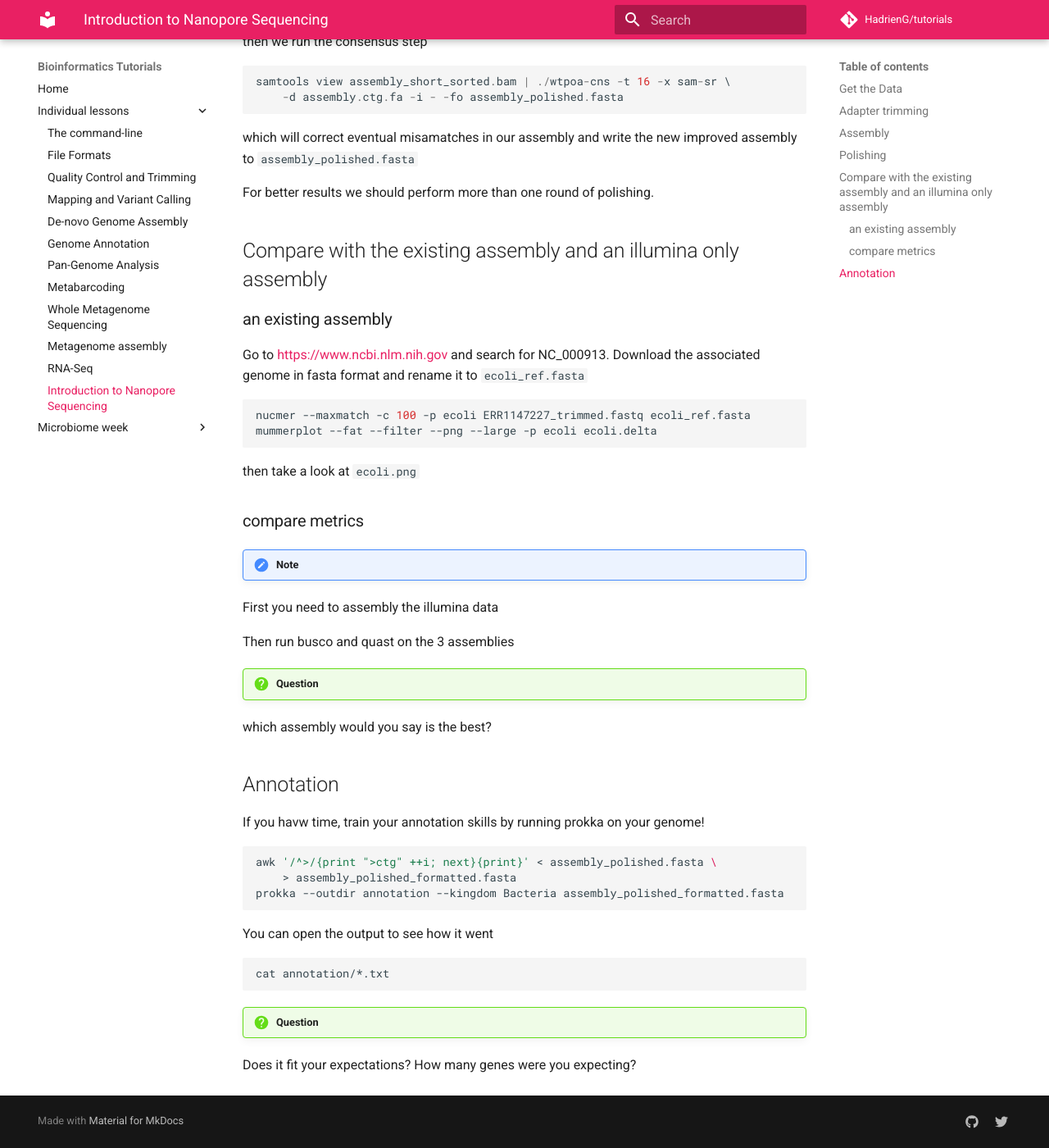
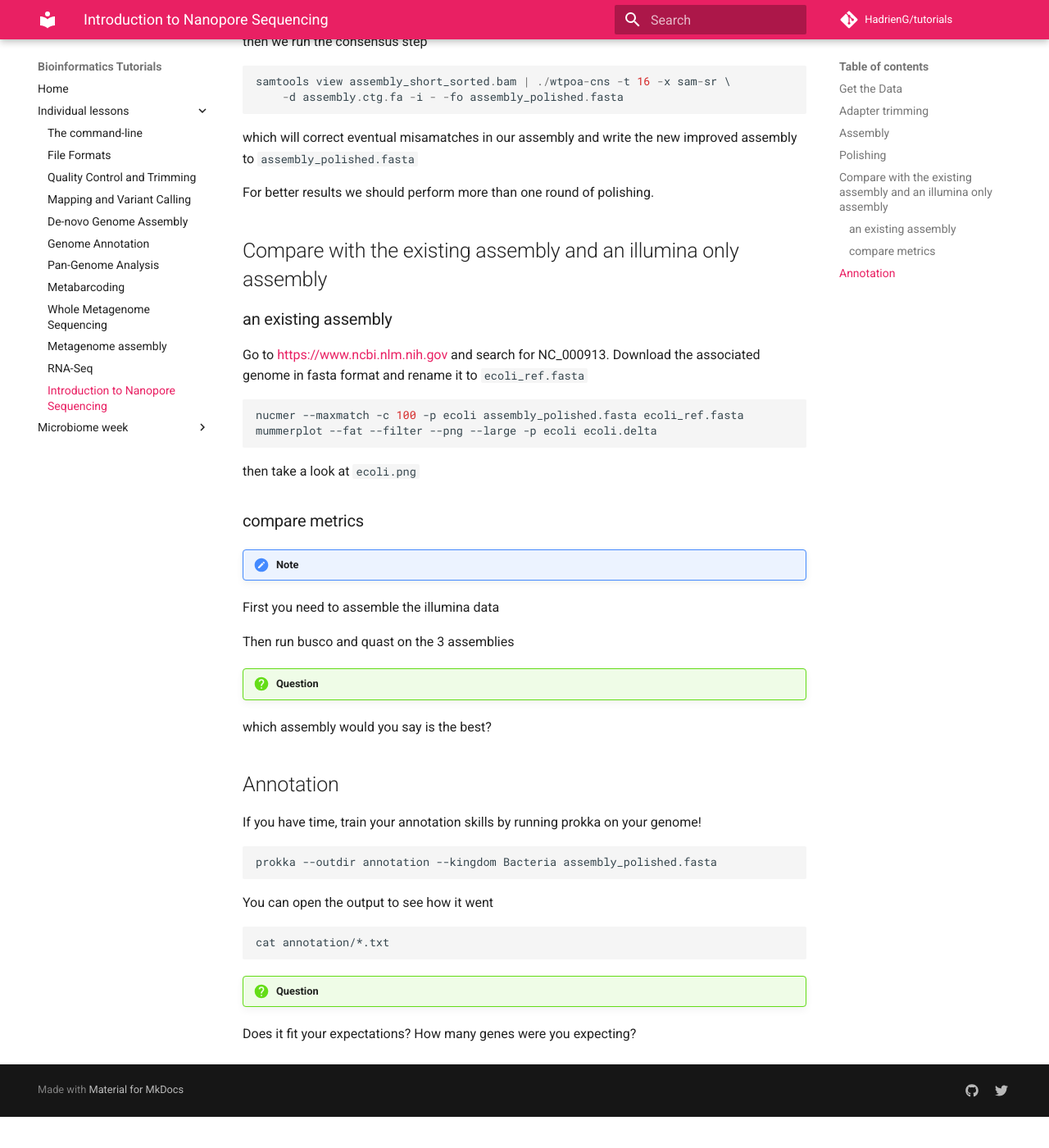
Before and after one commit to HadrienG/tutorials, an MkDocs documentation site: the page built from docs/nanopore.md, in a window 1280 px wide and 1400 px high, scrolled down 1618 px. Shown: the whole window at 82% size. Built offline with MkDocs 1.6.1 and Material for MkDocs 9.7.7, drawn with Linux system fonts in a browser that asks for light colours; comment, search, counter and statistics services are not loaded; old or Windows-style settings are respelled for this version of MkDocs; after the commit the page ends 2980 px from its top, so only the background shows below that; some of the changed text lies outside the part shown.

Commit message:
fixed typos, removed awk before prokka, fixed input file for mummer

````diff
--- a/docs/nanopore.md
+++ b/docs/nanopore.md
@@ -82,7 +82,7 @@ Go to [https://www.ncbi.nlm.nih.gov](https://www.ncbi.nlm.nih.gov) and search fo
 Download the associated genome in fasta format and rename it to `ecoli_ref.fasta`
 
 ```bash
-nucmer --maxmatch -c 100 -p ecoli ERR1147227_trimmed.fastq ecoli_ref.fasta
+nucmer --maxmatch -c 100 -p ecoli assembly_polished.fasta ecoli_ref.fasta
 mummerplot --fat --filter --png --large -p ecoli ecoli.delta
 ```
 
@@ -91,7 +91,7 @@ then take a look at `ecoli.png`
 ### compare metrics
 
 !!! note
-First you need to assembly the illumina data
+First you need to assemble the illumina data
 
 Then run busco and quast on the 3 assemblies
 
@@ -100,12 +100,10 @@ which assembly would you say is the best?
 
 ## Annotation
 
-If you havw time, train your annotation skills by running prokka on your genome!
+If you have time, train your annotation skills by running prokka on your genome!
 
 ```bash
-awk '/^>/{print ">ctg" ++i; next}{print}' < assembly_polished.fasta \
-    > assembly_polished_formatted.fasta
-prokka --outdir annotation --kingdom Bacteria assembly_polished_formatted.fasta
+prokka --outdir annotation --kingdom Bacteria assembly_polished.fasta
 ```
 
 You can open the output to see how it went
````
Also changed, not shown: other parts of docs/nanopore.md (+1 -1 lines).
